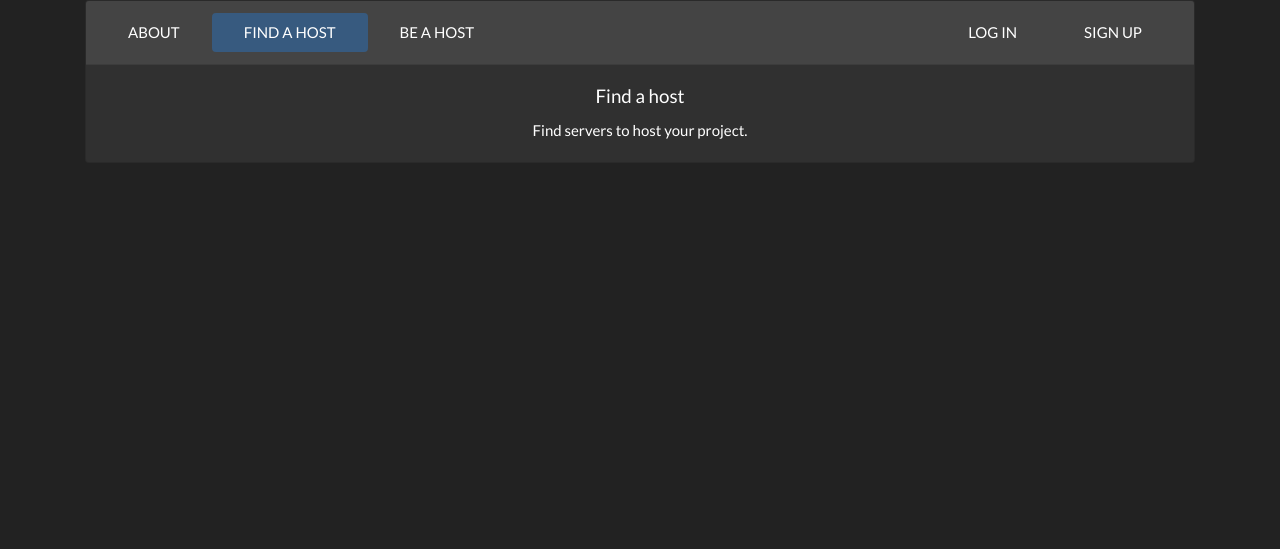
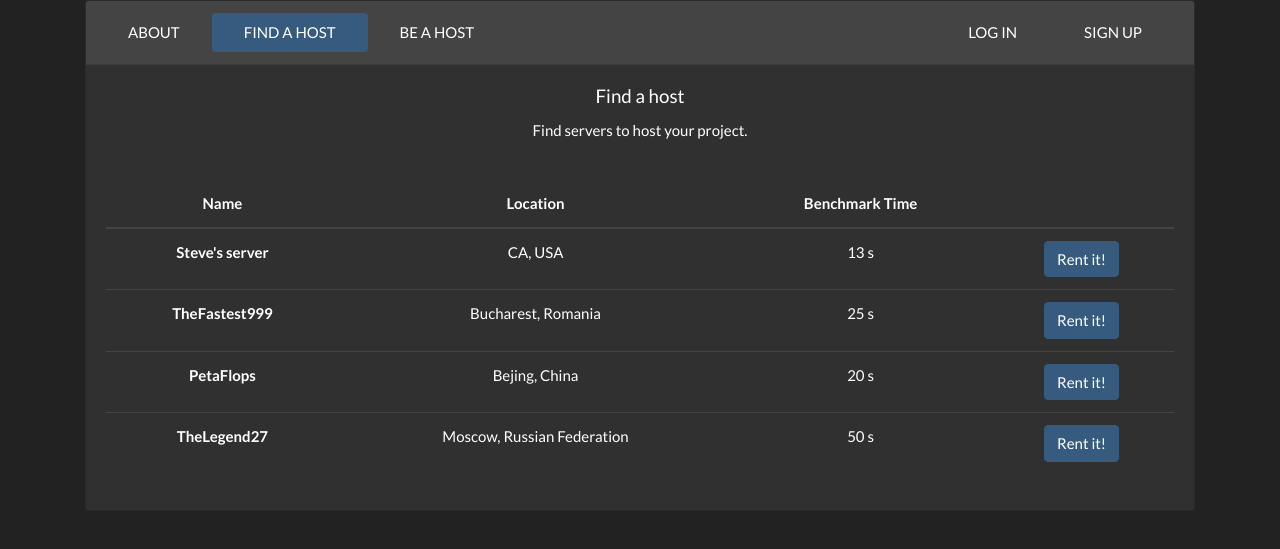
Before and after one commit to kyranpottle/TheHive, a Flask app: page /rent in a window 1280 px wide. Shown: the top 549 px of the page. Run offline with Flask 2, Linux system fonts and the light colour scheme; some libraries are stand-ins or nearby versions.

Commit message:
Add server pricing list

```diff
--- a/webapp/app/static/styles.css
+++ b/webapp/app/static/styles.css
@@ -1,3 +1,7 @@
+.table > thead th {
+    border-top: none;
+}
+
 #navigation {
     margin-top: 20px;
 }
@@ -7,7 +11,7 @@
     right: 20px;
 }
 
-.navigation-right li {
+.navigation-right > li {
     display: inline-block;
 }
 
--- a/webapp/app/templates/rent.html
+++ b/webapp/app/templates/rent.html
@@ -3,4 +3,49 @@
 {% block page_content %}
     <h5 class="card-title">Find a host</h5>
     <p class="card-text">Find servers to host your project.</p>
+    <br />
+    <table class="table">
+        <thead>
+            <tr>
+                <th scope="col">Name</th>
+                <th scope="col">Location</th>
+                <th scope="col">Benchmark Time</th>
+                <th scope="col"></th>
+            </tr>
+        </thead>
+        <tbody>
+            <tr>
+                <th scope="row">Steve's server</th>
+                <td>CA, USA</td>
+                <td>13 s</td>
+                <td>
+                    <button class="btn btn-primary">Rent it!</button>
+                </td>
+            </tr>
+            <tr>
+                <th scope="row">TheFastest999</th>
+                <td>Bucharest, Romania</td>
+                <td>25 s</td>
+                <td>
+                    <button class="btn btn-primary">Rent it!</button>
+                </td>
+            </tr>
+            <tr>
+                <th scope="row">PetaFlops</th>
+                <td>Bejing, China</td>
+                <td>20 s</td>
+                <td>
+                    <button class="btn btn-primary">Rent it!</button>
+                </td>
+            </tr>
+            <tr>
+                <th scope="row">TheLegend27</th>
+                <td>Moscow, Russian Federation</td>
+                <td>50 s</td>
+                <td>
+                    <button class="btn btn-primary">Rent it!</button>
+                </td>
+            </tr>
+        </tbody>
+    </table>
 {% endblock %}
```
